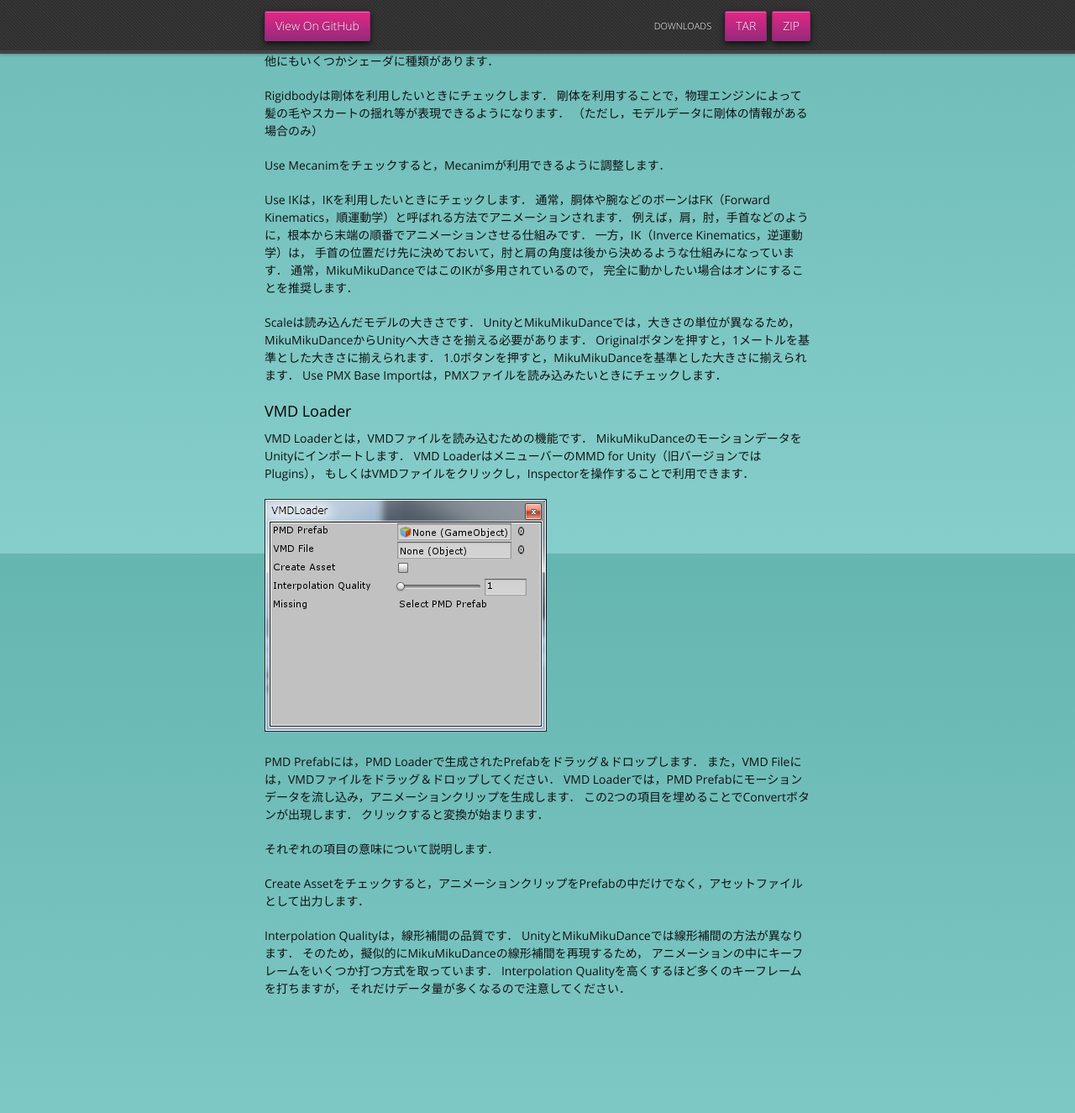
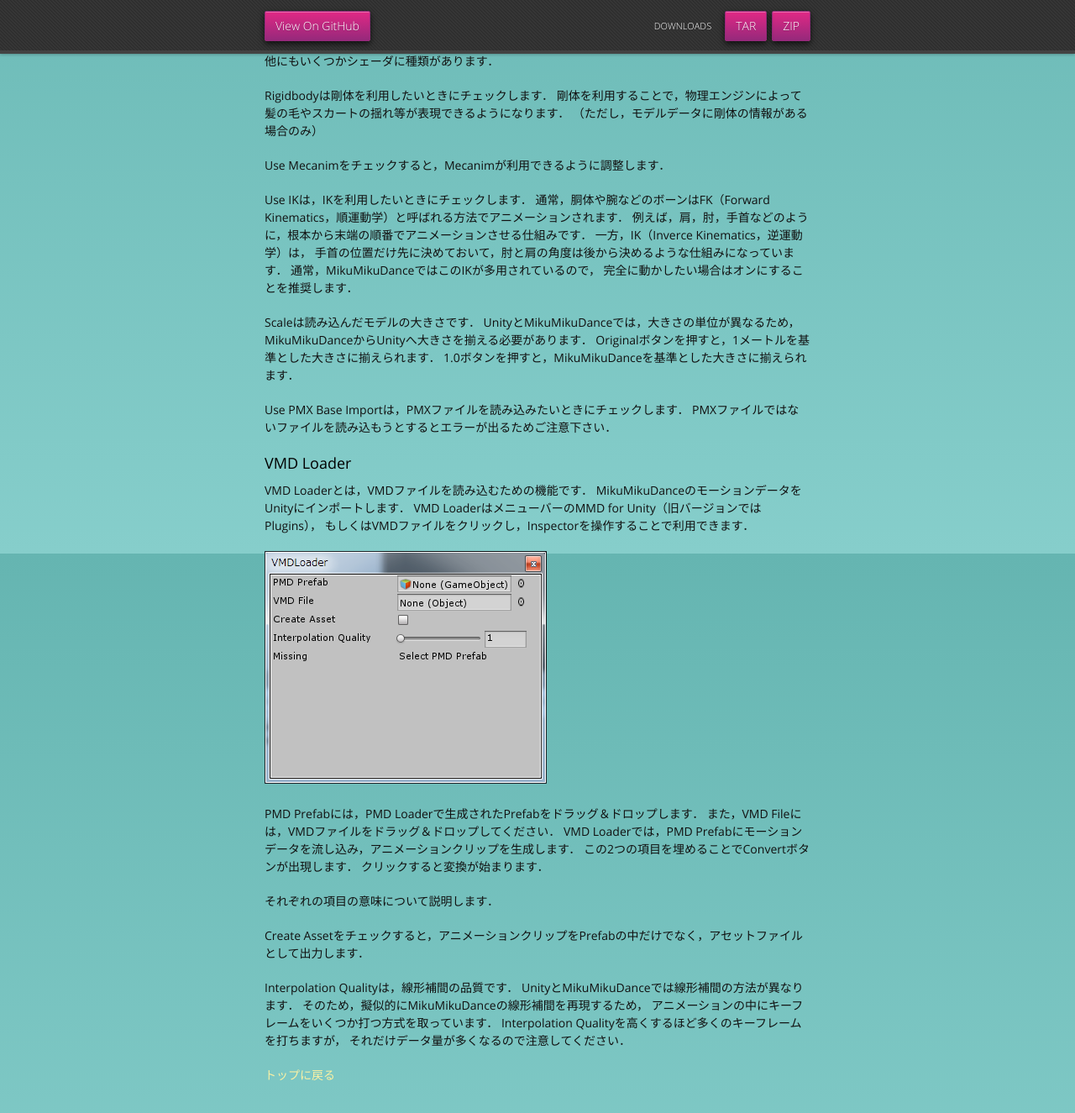
Before and after one commit to mmd-for-unity-proj/mmd-for-unity, a Jekyll site: the page built from howto.md, in a window 1280 px wide and 1400 px high, scrolled down 2041 px. Shown: the top 1325 px of the window at 84% size. Built offline with Jekyll 4.4.1, drawn with Linux system fonts in a browser that asks for light colours; nearby versions of some CDN libraries; before the commit the page ends 3338 px from its top, so only the background shows below that.

```diff
--- a/howto.md
+++ b/howto.md
@@ -109,7 +109,9 @@ UnityとMikuMikuDanceでは，大きさの単位が異なるため，
 MikuMikuDanceからUnityへ大きさを揃える必要があります．
 Originalボタンを押すと，1メートルを基準とした大きさに揃えられます．
 1.0ボタンを押すと，MikuMikuDanceを基準とした大きさに揃えられます．
+
 Use PMX Base Importは，PMXファイルを読み込みたいときにチェックします．
+PMXファイルではないファイルを読み込もうとするとエラーが出るためご注意下さい．
 
 ### VMD Loader
 VMD Loaderとは，VMDファイルを読み込むための機能です．
@@ -135,3 +137,5 @@ UnityとMikuMikuDanceでは線形補間の方法が異なります．
 アニメーションの中にキーフレームをいくつか打つ方式を取っています．
 Interpolation Qualityを高くするほど多くのキーフレームを打ちますが，
 それだけデータ量が多くなるので注意してください．
+
+[トップに戻る](index.html)
```
Also changed, not shown: other parts of howto.md (+1 -1 lines), index.md (+1 -0 lines), tutorial.md (added, +9 -0 lines), tutorial/001/article.md (added, +20 -0 lines), tutorial/001/unity.png (added).
